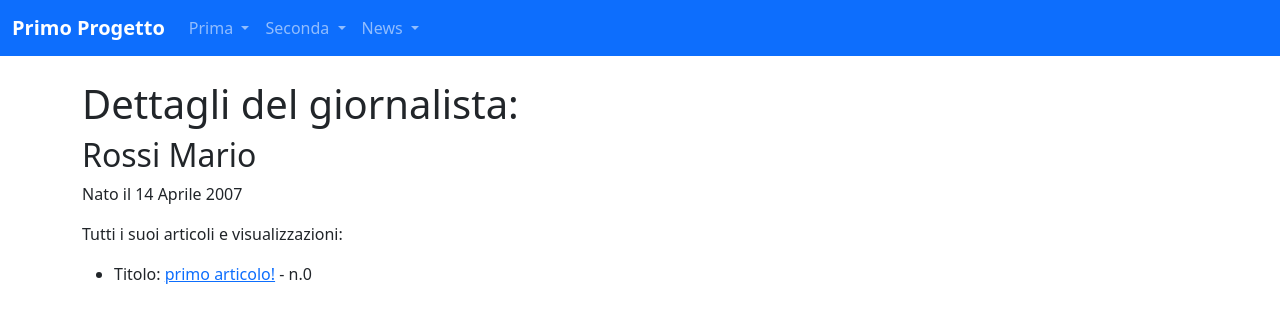
After one commit to balza794/django1, a Django app: page /news/giornalisti/1/ in a window 1280 px wide. The commit adds this page. Shown: the top 323 px of the page. Run offline with Django 5.2, Linux system fonts and the light colour scheme; data comes from the database, SQL or seed files in the repository.

Commit message:
passo 19

```diff
--- a/primo_progetto/news/templates/news/articolo_detail.html
+++ b/primo_progetto/news/templates/news/articolo_detail.html
@@ -7,5 +7,5 @@
 {% block content %}
     <h1>{{ articolo.titolo }}</h1>
     <h3>{{ articolo.contenuto }}</h3>
-    <h5>Autore: {{ articolo.giornalista }}</h5>
+    <h5>Autore: <a href="{% url 'news:giornalista_detail' pk=articolo.giornalista.pk %}">{{ articolo.giornalista }}</a></h5>
 {% endblock content %}
--- /dev/null
+++ b/primo_progetto/news/templates/news/giornalista_detail.html
@@ -0,0 +1,28 @@
+{% extends 'base.html' %}
+
+{% block title %}
+    Dettagli del giornalista: {{ giornalista }}
+{% endblock title %}
+
+{% block content %}
+    <h1>Dettagli del giornalista:</h1>
+    <h2>{{ giornalista.cognome }} {{ giornalista.nome }}</h2>
+
+    {% if giornalista.anno_di_nascita %}
+        <p>Nato il {{ giornalista.anno_di_nascita }}</p>
+    {% endif %}
+
+    <p>Tutti i suoi articoli e visualizzazioni:</p>
+    <ul>
+        {% for art in articoli %}
+            <li>
+                Titolo: <a href="{% url 'news:articolo_detail' pk=art.pk %}">{{ art.titolo }}</a>
+                {% if art.visualizzazioni is not None %}
+                    - n.{{ art.visualizzazioni }}
+                {% endif %}
+            </li>
+        {% empty %}
+            <li>Questo giornalista non ha ancora pubblicato articoli.</li>
+        {% endfor %}
+    </ul>
+{% endblock content %}
--- a/primo_progetto/news/templates/news/homepage.html
+++ b/primo_progetto/news/templates/news/homepage.html
@@ -14,7 +14,7 @@
     {% for giornalista in giornalisti %}
         <p><strong>Nome: </strong>{{ giornalista.nome }}</p>
         <p><strong>Cognome: </strong>{{ giornalista.cognome }}</p>
-        <p><a href="{% url 'news:lista_articoli' giornalista.pk %}">Vedi tutti gli articoli</a></p>
+        <p><a href="{% url 'news:lista_articoli_giornalista' giornalista.pk %}">Vedi tutti gli articoli</a></p>
         <hr>
     {% endfor %}
 {%endblock content%}
--- a/primo_progetto/news/templates/news/lista_Articoli.html
+++ b/primo_progetto/news/templates/news/lista_Articoli.html
@@ -18,9 +18,13 @@
     {% for articolo in articoli %}
         <article>
             <h2>
-                <a href="{% url 'news:lista_articoli' pk=articolo.pk %}">{{ articolo.titolo }}</a>
+                <a href="{% url 'news:articolo_detail' pk=articolo.pk %}">{{ articolo.titolo }}</a>
             </h2>
             <p>{{ articolo.contenuto }}</p>
+            <p>
+                <strong>Autore:</strong>
+                <a href="{% url 'news:giornalista_detail' pk=articolo.giornalista.pk %}">{{ articolo.giornalista }}</a>
+            </p>
         </article>
         <hr>
     {% empty %}
--- a/primo_progetto/news/urls.py
+++ b/primo_progetto/news/urls.py
@@ -1,11 +1,13 @@
-from django. urls import path
-from .views import home, articoloDetailView, lista_articoli,query_base
+from django.urls import path
+from .views import home,articoloDetailView,giornalistaDetailView,lista_articoli,query_base
+
 app_name = "news"
 
-urlpatterns =[
-    path("", home, name="homeview"),
-    path("articoli/<int:pk>", articoloDetailView, name="lista_articoli"),
-    path("lista_articoli/", lista_articoli, name="articoloDetailView"),
-    path("lista_articoli/<int:pk>", articoloDetailView, name="lista_articoli_giornalista"),
-    path("query/", query_base, name="queryBase")
+urlpatterns = [
+    path("", home, name="index"),
+    path("lista_articoli/", lista_articoli, name="lista_articoli"),
+    path("lista_articoli/<int:pk>/", lista_articoli, name="lista_articoli_giornalista"),
+    path("articoli/<int:pk>/", articoloDetailView, name="articolo_detail"),
+    path("giornalisti/<int:pk>/", giornalistaDetailView, name="giornalista_detail"),
+    path("query/", query_base, name="queryBase"),
 ]
--- a/primo_progetto/news/views.py
+++ b/primo_progetto/news/views.py
@@ -176,3 +176,12 @@ def query_base(request):
     }
 
     return render(request, 'news/query.html', context)
+
+def giornalistaDetailView(request, pk):
+    giornalista = get_object_or_404(Giornalista, pk=pk)
+    articoli = Articolo.objects.filter(giornalista=giornalista)
+    context = {
+        "giornalista": giornalista,
+        "articoli": articoli,
+    }
+    return render(request, "news/giornalista_detail.html", context)
--- a/primo_progetto/templates/base.html
+++ b/primo_progetto/templates/base.html
@@ -39,14 +39,24 @@
 
                     <!-- Menu a tendina 'Seconda' -->
                     <li class="nav-item dropdown">
-                        <a class="nav-link dropdown-toggle active" href="#" role="button" data-bs-toggle="dropdown" aria-expanded="false">
+                        <a class="nav-link dropdown-toggle" href="#" role="button" data-bs-toggle="dropdown" aria-expanded="false">
                             Seconda
                         </a>
                         <ul class="dropdown-menu">
                             <li><a class="dropdown-item" href="{% url 'seconda_app:es_if' %}">es_if</a></li>
                             <li><a class="dropdown-item" href="{% url 'seconda_app:if_else_elif' %}">if_else_elif</a></li>
                             <li><a class="dropdown-item" href="{% url 'seconda_app:es_for' %}">for</a></li>
-                            <li><a class="dropdown-item" href="#">for</a></li>
+                        </ul>
+                    </li>
+
+                    <!-- Menu a tendina 'News' -->
+                    <li class="nav-item dropdown">
+                        <a class="nav-link dropdown-toggle" href="#" role="button" data-bs-toggle="dropdown" aria-expanded="false">
+                            News
+                        </a>
+                        <ul class="dropdown-menu">
+                            <li><a class="dropdown-item" href="{% url 'news:index' %}">Index News</a></li>
+                            <li><a class="dropdown-item" href="{% url 'news:lista_articoli' %}">Lista Articoli</a></li>
                         </ul>
                     </li>
 
--- a/primo_progetto/templates/index_root.html
+++ b/primo_progetto/templates/index_root.html
@@ -3,9 +3,10 @@
 {% block title %} {{ block.super }} | Menu Prima App {% endblock title %}
 
 {% block content %}
+    <ol>
         <li><a href="/admin">Pannello admin</a></li>
         <li><a href="{% url 'prima_app:index' %}">prima app</a></li>
         <li><a href="{% url 'prova_pratica_1:index' %}">prova_pratica_1</a></li>
-        <li><a href="{% url 'news:homeview' %}">news</a></li>
-        </ol>
+        <li><a href="{% url 'news:index' %}">news</a></li>
+    </ol>
 {% endblock content %}
```
